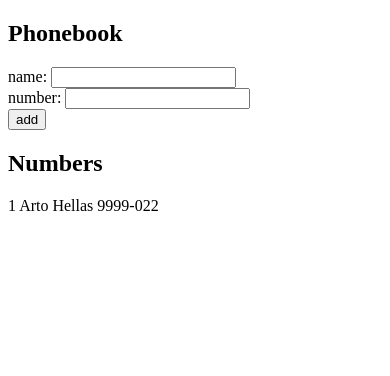
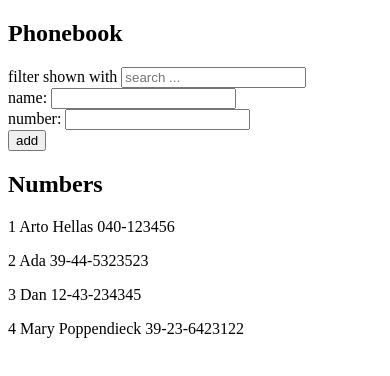
Before and after one commit to deehood/helsinki-fullstack, a React (Create React App) app in the folder part2/phonebook/: page / in a window 390 px wide. Shown: the top 376 px of the page. Built offline with nearby package versions, Linux system fonts and the light colour scheme.

Commit message:
2.9*: The Phonebook Step4

```diff
--- a/part2/phonebook/src/App.js
+++ b/part2/phonebook/src/App.js
@@ -2,10 +2,18 @@
 
 const App = () => {
   const [persons, setPersons] = useState([
-    { name: "Arto Hellas", number: "9999-022", id: 1 },
+    {
+      name: "Arto Hellas",
+      number: "040-123456",
+      id: 1,
+    },
+    { name: "Ada", number: "39-44-5323523", id: 2 },
+    { name: "Dan", number: "12-43-234345", id: 3 },
+    { name: "Mary Poppendieck", number: "39-23-6423122", id: 4 },
   ]);
   const [newName, setNewName] = useState("");
   const [newNumber, setNewNumber] = useState("");
+  const [filter, setFilter] = useState("");
 
   const handleChangeName = (event) => {
     setNewName(event.target.value);
@@ -13,6 +21,10 @@
 
   const handleChangeNumber = (event) => {
     setNewNumber(event.target.value);
+  };
+
+  const handleFilter = (event) => {
+    setFilter(event.target.value);
   };
 
   const handleSubmitName = (event) => {
@@ -23,7 +35,7 @@
       number: newNumber,
       id: persons.length + 1,
     };
-    console.log(personObj);
+
     persons.some((x) => x.name === personObj.name)
       ? alert(`${personObj.name} is already added to the phonebook`)
       : setPersons(persons.concat(personObj));
@@ -35,6 +47,13 @@
   return (
     <div>
       <h2>Phonebook</h2>
+      filter shown with{" "}
+      <input
+        onChange={handleFilter}
+        value={filter}
+        type="text"
+        placeholder="search ..."
+      />
       <form>
         <div>
           name: <input onChange={handleChangeName} value={newName} />
@@ -49,11 +68,15 @@
         </div>
       </form>
       <h2>Numbers</h2>
-      {persons.map((person) => (
-        <p key={person.id}>
-          {person.id} {person.name} {person.number}
-        </p>
-      ))}
+      {persons
+        .filter((person) =>
+          person.name.toLowerCase().includes(filter.toLowerCase())
+        )
+        .map((person) => (
+          <p key={person.id}>
+            {person.id} {person.name} {person.number}
+          </p>
+        ))}
     </div>
   );
 };
```
